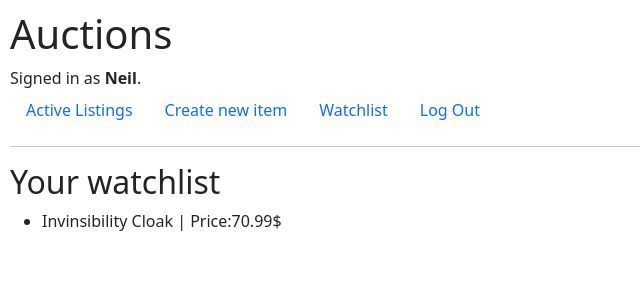
After one commit to Neil-275/project2, a Django app: page /user/watchlist in a window 1280 px wide. The commit adds this page. Shown: the top 300 px of the page, without its empty margins (0-640 px from the left). Run offline with Django 3.2, Linux system fonts and the light colour scheme; a user stored in the database is signed in; data comes from the database, SQL or seed files in the repository; both versions use the stored data as it was after the commit.

Commit message:
done 4th specification

```diff
--- a/auctions/models.py
+++ b/auctions/models.py
@@ -1,4 +1,5 @@
 from email.policy import default
+from statistics import mode
 from django.contrib.auth.models import AbstractUser
 from django.db import models
 
@@ -13,10 +14,11 @@ class auction_item(models.Model):
     description= models.TextField(max_length=500)
     created_by= models.ForeignKey(User,on_delete=models.CASCADE,default=0)
     img= models.URLField(blank=False, default="")
+    liked= models.ForeignKey(User,on_delete= models.CASCADE,related_name="watchlist",null=True)
+    closed= models.IntegerField(default=0)
 
     def __str__ (self):
-
-        return (str) (f"{self.name} \n Price:{self.bidset.last()}$ \n Created by {self.created_by}")
+        return (str) (f"{self.name} | \n Price:{self.bidset.last()}$ \n ")
 
 
 class info_bid(models.Model):
@@ -28,7 +30,7 @@ class info_bid(models.Model):
         return f"{self.bid}"
 
 class cmt(models.Model):
-    item= models.ForeignKey(auction_item, on_delete= models.CASCADE,related_name="comment")
+    item= models.ForeignKey(auction_item, on_delete= models.CASCADE,related_name="cmt")
     comment= models.TextField(max_length=500)
     posted_by= models.ForeignKey(User,on_delete=models.CASCADE)
     date= models.DateTimeField(auto_now_add= True)
--- a/auctions/templates/auctions/layout.html
+++ b/auctions/templates/auctions/layout.html
@@ -25,8 +25,12 @@
             </li>
             {% if user.is_authenticated %}
                 <li class="nav-item">
+                    <a class="nav-link" href="{% url 'watchlist' %}">Watchlist</a>
+                </li>
+                <li class="nav-item">
                     <a class="nav-link" href="{% url 'logout' %}">Log Out</a>
                 </li>
+
             {% else %}
                 <li class="nav-item">
                     <a class="nav-link" href="{% url 'login' %}">Log In</a>
@@ -35,6 +39,7 @@
                     <a class="nav-link" href="{% url 'register' %}">Register</a>
                 </li>
 
+
             {% endif %}
         </ul>
         <hr>
--- /dev/null
+++ b/auctions/templates/auctions/watchlist.html
@@ -0,0 +1,13 @@
+{% extends "auctions/layout.html" %}
+
+{%block body %}
+<h2> Your watchlist </h2>
+{% for item in list %}
+
+<ul>
+    <li>{{item}}</li>
+</ul>
+{% empty %}
+<p>Empty list. You should spend your money more</p>
+{% endfor %}
+{% endblock %}
--- a/auctions/urls.py
+++ b/auctions/urls.py
@@ -8,5 +8,9 @@ urlpatterns = [
     path("logout", views.logout_view, name="logout"),
     path("register", views.register, name="register"),
     path("newitem", views.new_item, name="new_item"),
-    path("item/<int:idx>",views.item, name="item"),
+    path("item/<int:idx>",views.viewitem, name="item"),
+    path("watchlist/<int:idx>",views.addwatchlist,name="addwatchlist"),
+    path("user/watchlist",views.watchlist,name="watchlist"),
+    path("item/<int:idx>/close",views.closebid,name="closebid"),
+    path("item/<int:idx>/comment",views.comment,name="comment"),
 ]
--- a/auctions/views.py
+++ b/auctions/views.py
@@ -5,9 +5,9 @@ from django.forms import Textarea
 from django.http import HttpResponse, HttpResponseRedirect
 from django.shortcuts import render
 from django.urls import reverse
-
 from .models import *
 from django import forms
+from django.core.exceptions import ObjectDoesNotExist
 
 def index(request):
     return render(request, "auctions/index.html",{
@@ -91,29 +91,64 @@ def new_item(request):
         "form": NewItem()
     })
 
-def item(request,idx):
+def added(request,item):
+    s=""
+    user=request.user
+    try:
+        user.watchlist.get(id=item.id)
+    except ObjectDoesNotExist:
+        pass
+    else:
+        s="Added to your watchlist"
+    return s
+
+def viewitem(request,idx):
+    item=auction_item.objects.get(pk=idx)
     if request.method=="POST":
         f= newbid(request.POST)
         if f.is_valid():
             bid=f.cleaned_data["bid"]
-            item=auction_item.objects.get(pk=idx)
             cur_bid=float (item.bidset.last().bid)
             if bid<=cur_bid:
                 return render( request, "auctions/display.html",{
-                    "item": auction_item.objects.get(pk=idx),
+                    "item":item,
                     "numbid": len(item.bidset.all()),
                     "fail_mess": "You have to place higher than the current bid",
-                    "form": f
+                    "form": f,
+                    "wl_mess": added(request,item),
+
                 })
             else:
                 item.bidset.create(who=request.user,bid=bid)
-                return render( request, "auctions/display.html",{
-                    "item": auction_item.objects.get(pk=idx),
-                    "numbid": len(auction_item.bidset.all()),
-                })
-    else :
-        return render(request, "auctions/display.html",{
-        "item": auction_item.objects.get(pk=idx),
-        "numbid": len(auction_item.bidset.all()),
-        "form":newbid()
+    return render(request, "auctions/display.html",{
+    "item": item,
+    "numbid": len(item.bidset.all()),
+    "form": newbid(),
+     "wl_mess": added(request,item)
+     })
+
+def addwatchlist(request,idx):
+    user=request.user
+    item=auction_item.objects.get(id=idx)
+    s=added(request,item)
+    if s=="":
+        user.watchlist.create(item)
+    return viewitem(request,idx)
+
+def watchlist (request):
+    user=request.user
+    return render(request, "auctions/watchlist.html",{
+        "list": user.watchlist.all()
     })
+
+def closebid(request,idx):
+    item= auction_item.objects.get(id=idx)
+    item.closed=1
+    return viewitem(request,idx)
+
+def comment(request, idx):
+    item=auction_item.objects.get(id=idx)
+    if request.method=="POST":
+        cmt=request.POST["cmt"]
+        item.cmt.create(comment=cmt, posted_by= request.user)
+        return viewitem(request,idx)
```
Also changed, not shown: auctions/templates/auctions/display.html (+40 -0 lines), auctions/migrations/0005_auction_item_liked.py (added), auctions/migrations/0006_auction_item_closed.py (added), db.sqlite3.
